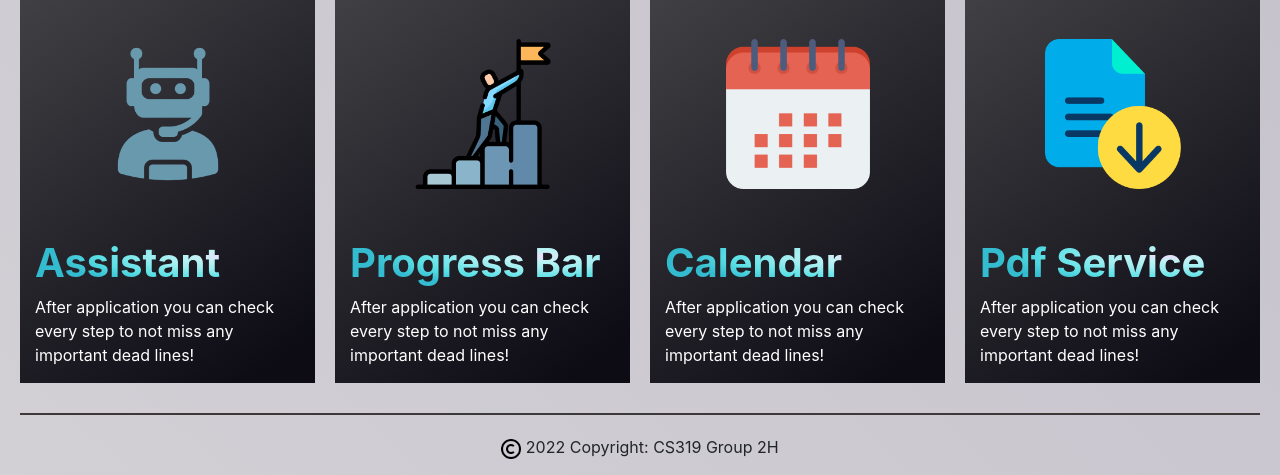
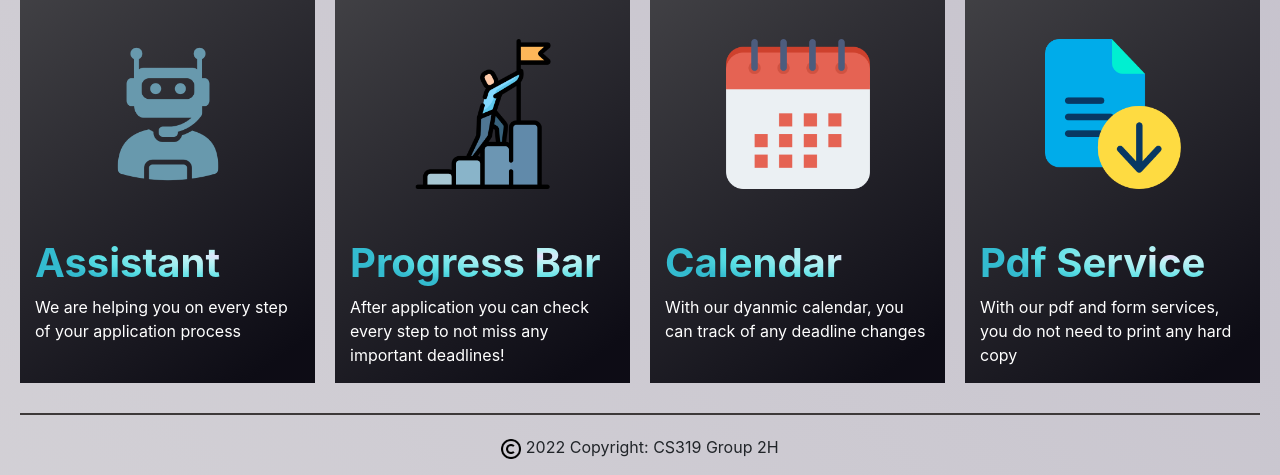
Before and after one commit to OnurAsimIlhan/Erasmus-Project, a Flask app: page / in a window 1280 px wide. Shown: the part 969-1444 px from the top of the page. Run offline with Flask 2, Linux system fonts and the light colour scheme; data that the repository does not hold is empty; some libraries are stand-ins or nearby versions.

Commit message:
image and info txt

```diff
--- a/website/templates/main_page.html
+++ b/website/templates/main_page.html
@@ -121,7 +121,7 @@
     <div style="overflow: auto; white-space: nowrap; padding-bottom:20px; margin:10px">
       {% for university in university_list %}
       <div style="display:inline-block; margin-right:5px; background-color:rgb(218, 218, 218); border-radius:5px;filter: drop-shadow(0px 4px 4px rgba(255, 255, 255, 0.5));">
-        <img style="border-radius:5px 5px 0px 0px; margin-bottom:5px;width:240px" src="{{university.image_url}}">
+        <img style="border-radius:5px 5px 0px 0px; margin-bottom:5px;width:240px; height:180px" src="{{university.image_url}}">
         <p style="text-align:center; font-weight:bold">{{university.name}}</p>
       </div>
       {% endfor %}
@@ -133,28 +133,28 @@
 
       <img style="margin-top:20px;display: block;margin-left: auto; margin-right: auto;width:150px" src="/static/robot-assistant.png" />
       <h1 style="margin-top:50px">Assistant</h1>
-      <p>After application  you can check every step to not miss any important dead lines!</p>
+      <p>We are helping you on every step of your application process</p>
 
     </div>
     <div class="col block" style="padding-top:20px">
 
       <img style="margin-top:20px;display: block;margin-left: auto; margin-right: auto;width:150px" src="/static/goal.png" />
       <h1 style="margin-top:50px">Progress Bar</h1>
-      <p>After application  you can check every step to not miss any important dead lines!</p>
+      <p>After application  you can check every step to not miss any important deadlines!</p>
 
     </div>
     <div class="col block" style="padding-top:20px">
 
       <img style="margin-top:20px;display: block;margin-left: auto; margin-right: auto;width:150px" src="/static/calendar.png" />
       <h1 style="margin-top:50px">Calendar</h1>
-      <p>After application  you can check every step to not miss any important dead lines!</p>
+      <p>With our dyanmic calendar, you can track of any deadline changes</p>
 
     </div>
     <div class="col block" style="padding-top:20px">
 
       <img style="margin-top:20px;display: block;margin-left: auto; margin-right: auto;width:150px" src="/static/file.png" />
       <h1 style="margin-top:50px">Pdf Service</h1>
-      <p>After application  you can check every step to not miss any important dead lines!</p>
+      <p>With our pdf and form services, you do not need to print any hard copy</p>
 
     </div>
   </div>
```
